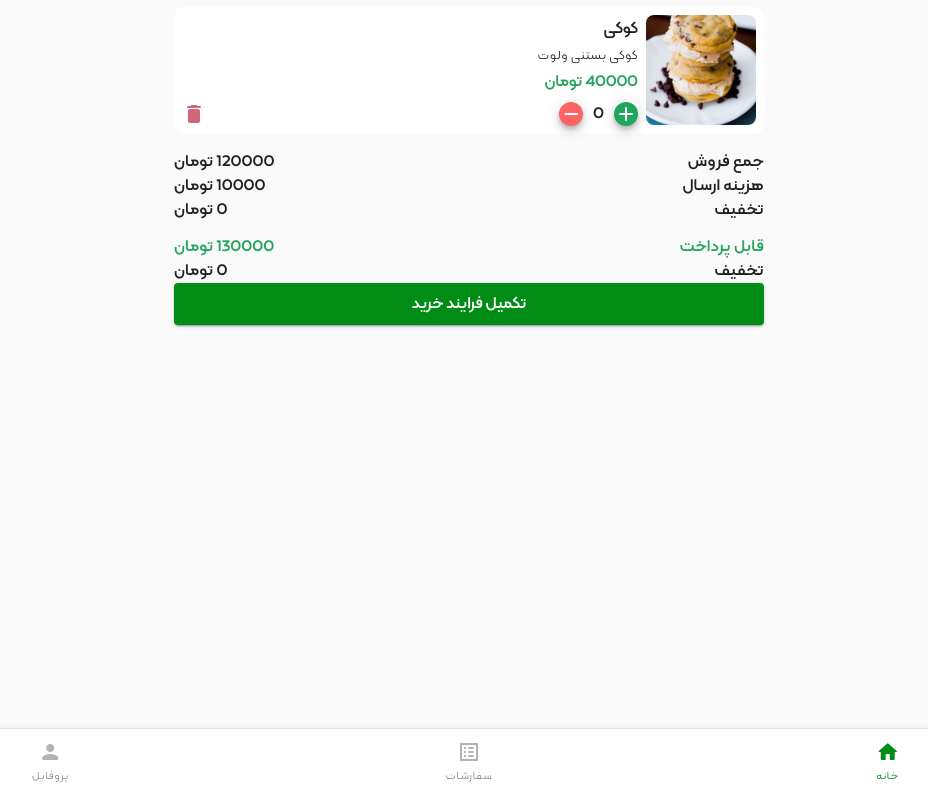
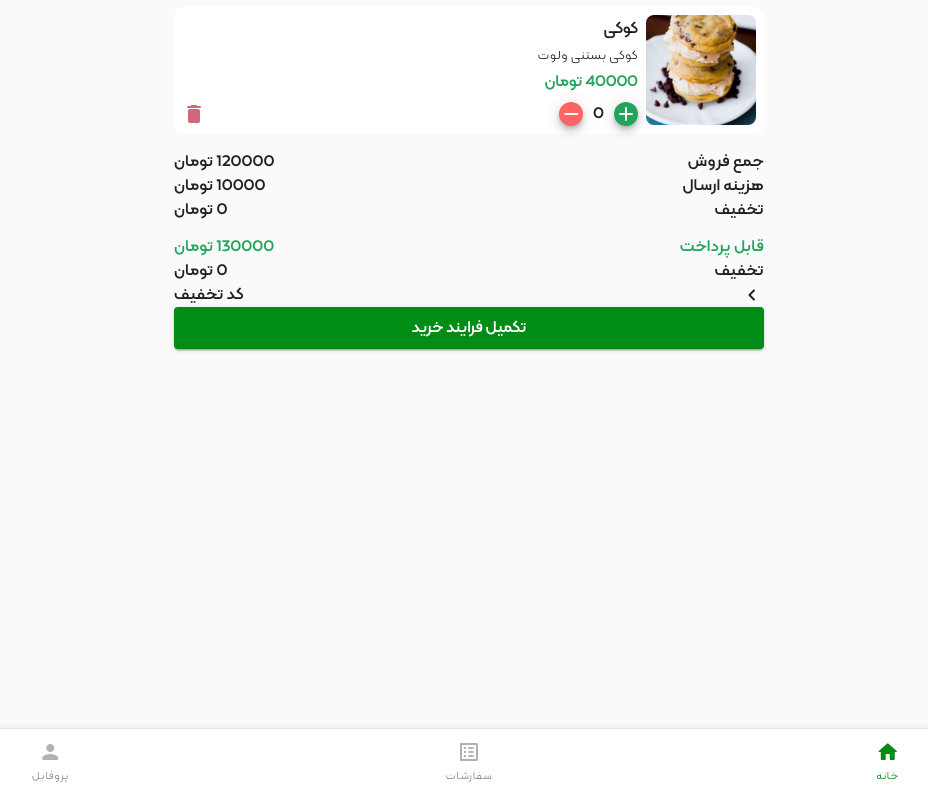
Before and after one commit to amirmfallah/mobydick-app-frontend, an Angular app: page /order in a window 1280 px wide. Shown: the whole page, without its empty margins (290-1218 px from the left). Built offline with nearby package versions, Linux system fonts and the light colour scheme.

Commit message:
[fix] orderpage

```diff
--- a/src/app/orderpage/orderpage.component.html
+++ b/src/app/orderpage/orderpage.component.html
@@ -7,7 +7,7 @@
       [price]="item.price"
     ></app-favourite-item>
   </div>
-
+  <div class="space"></div>
   <div class="price-section">
     <div class="price-content d-flex justify-content-between">
       <p>جمع فروش</p>
@@ -25,10 +25,17 @@
       <p>قابل پرداخت</p>
       <p>130000 تومان</p>
     </div>
-  </div>
     <div class="discount d-flex justify-content-between">
       <p>تخفیف</p>
       <p>0 تومان</p>
     </div>
-    <button mat-raised-button color="primary" class="w-100">تکمیل فرایند خرید</button>
+  </div>
+
+  <div class="discount d-flex justify-content-between">
+    <mat-icon matSuffix fontSet="material-icons-round">chevron_left</mat-icon>
+    <p>کد تخفیف</p>
+  </div>
+  <button mat-raised-button color="primary" class="w-100">
+    تکمیل فرایند خرید
+  </button>
 </div>
```
Also changed, not shown: src/app/orderpage/orderpage.component.scss (line endings or trailing spaces).
